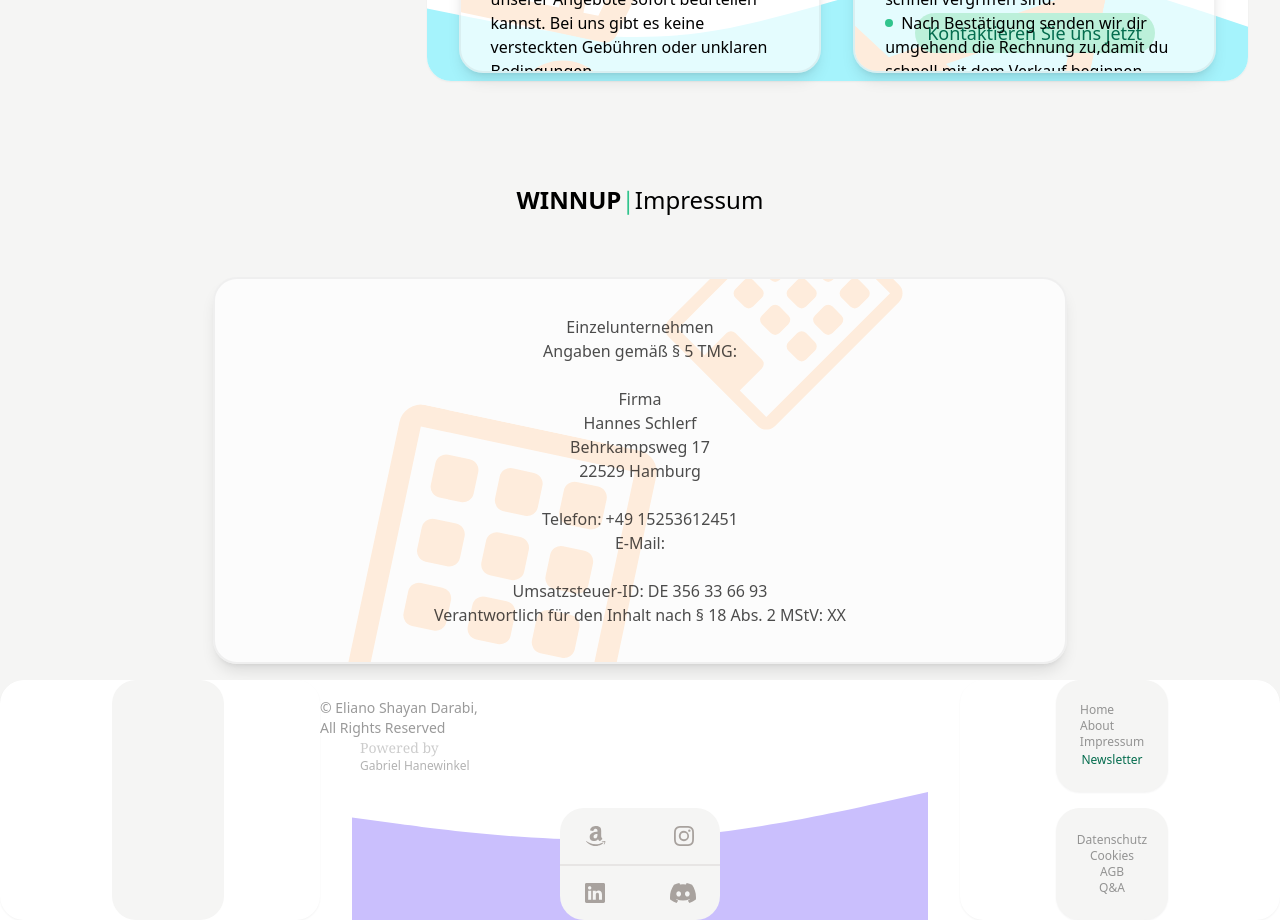
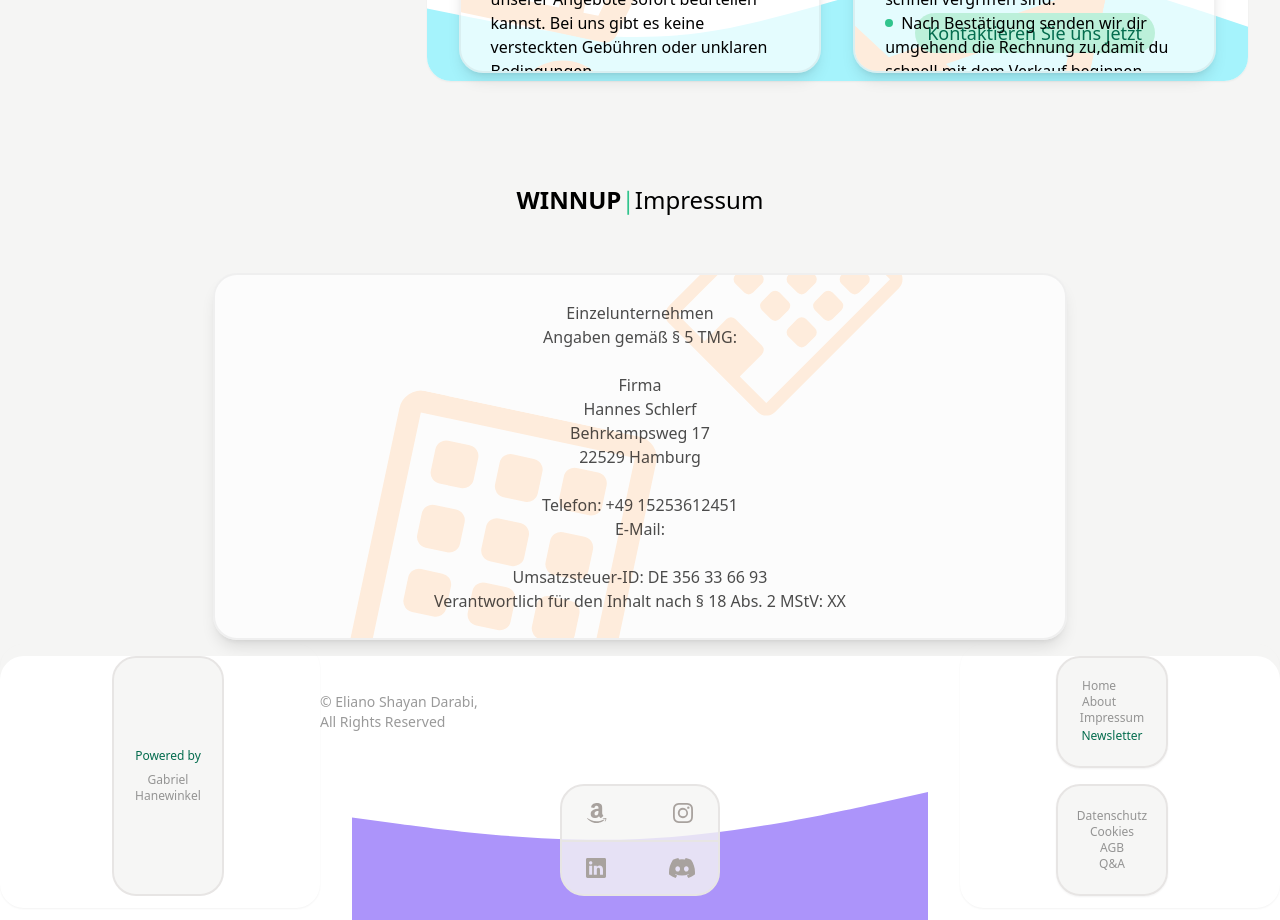
Before and after one commit to lostboyemilio444/ESD-Industries, an Angular app: page / in a window 1280 px wide. Shown: the part 1480-2400 px from the top of the page. Built offline with nearby package versions, Linux system fonts and the light colour scheme.

Commit message:
Fixing imppressum and overflow web page

```diff
--- a/src/app/home/home.component.html
+++ b/src/app/home/home.component.html
@@ -59,18 +59,18 @@ class="flex flex-col justify-center items-center w-screen h-screen
         <img class="md:hidden block" src="../../assets/img/goods-delivery-warehouse.png"/>
     </div>
 
-       <div class="flex flex-col justify-center relative rounded-3xl shadow-lg w-96 h-44  overflow-hidden block md:hidden bg-white  dark:bg-stone-900 ">
-                <svg xmlns="http://www.w3.org/2000/svg" class="absolute h-60 top-0 z-0" viewBox="0 0 1440 320"><path fill="#00cba9" class="fill-purple-500" fill-opacity="1" d="M0,96L34.3,133.3C68.6,171,137,245,206,266.7C274.3,288,343,256,411,224C480,192,549,160,617,144C685.7,128,754,128,823,133.3C891.4,139,960,149,1029,128C1097.1,107,1166,53,1234,53.3C1302.9,53,1371,107,1406,133.3L1440,160L1440,0L1405.7,0C1371.4,0,1303,0,1234,0C1165.7,0,1097,0,1029,0C960,0,891,0,823,0C754.3,0,686,0,617,0C548.6,0,480,0,411,0C342.9,0,274,0,206,0C137.1,0,69,0,34,0L0,0Z">
+       <div class="flex flex-col justify-center relative rounded-3xl shadow-lg w-96 h-40  overflow-hidden block md:hidden bg-white mb-2 dark:bg-stone-900 ">
+                <svg xmlns="http://www.w3.org/2000/svg" class="absolute h-60 top-0 z-0" viewBox="0 0 1440 320"><path fill="#00cba9" class="dark:fill-purple-600 fill-purple-400" fill-opacity="1" d="M0,96L34.3,133.3C68.6,171,137,245,206,266.7C274.3,288,343,256,411,224C480,192,549,160,617,144C685.7,128,754,128,823,133.3C891.4,139,960,149,1029,128C1097.1,107,1166,53,1234,53.3C1302.9,53,1371,107,1406,133.3L1440,160L1440,0L1405.7,0C1371.4,0,1303,0,1234,0C1165.7,0,1097,0,1029,0C960,0,891,0,823,0C754.3,0,686,0,617,0C548.6,0,480,0,411,0C342.9,0,274,0,206,0C137.1,0,69,0,34,0L0,0Z">
 
                 </path></svg>
                 <div class="flex flex-row justify-center md:justify-start w-full pb-2 mt-2 md:mt-2 z-10">
-                    <h1 class="text-white md:text-black/70 dark:text-white/70 font-light text-md md:text-xl w-4/5 md:w-full text-center">
+                    <h1 class="text-white md:text-black/70 dark:text-white/90 font-light text-md md:text-xl w-4/5 md:w-full text-center">
                         Wir bieten hochwertige Markenware zu attraktiven Preisen an, mit denen du profitabel auf Marktplätzen wie Amazon verkaufen kannst.
                     </h1>
                  </div>
-                <div class="flex flex-row justify-center md:justify-start w-full mt-2  md:mt-5">
-                    <a routerLink="contactme" class="flex flex-row w-52 wmd:w-60 h-8 md:h-10 z-20 rounded-3xl justify-center items-center bg-green-200 dark:bg-gradient-to-r dark:from-lime-400 dark:to-green-400  ease-in-out duration-200 hover:scale-110  ">
-                            <h1 class="text-black  dark:font-semibold dark:bg-clip-text dark:text-transparent  dark:bg-stone-800 text-center text-md md:text-lg ">
+                <div class="flex flex-row justify-center md:justify-start w-full   md:mt-5">
+                    <a routerLink="contactme" class="flex flex-row w-52 wmd:w-60 h-8  md:h-10 z-20 rounded-3xl justify-center items-center bg-white dark:bg-stone-900  ease-in-out duration-200 hover:scale-110  ">
+                            <h1 class="text-black dark:text-white/90   dark:bg-stone-900 text-center text-md md:text-lg ">
                                 Kontaktieren Sie uns jetzt
                             </h1>
                         </a>
--- a/src/app/impressum/impressum.component.html
+++ b/src/app/impressum/impressum.component.html
@@ -1,4 +1,4 @@
-<div class="flex flex-col justify-center items-center w-screen h-screen  bg-stone-100 dark:bg-stone-950 z-20 gap-4">
+<div class="flex flex-col justify-center items-center w-screen h-screen  bg-stone-100 dark:bg-stone-950 z-20 gap-4 overflow-hidden">
     <div class="flex flex-col w-5/6 h-1/6 md:block hidden justify-center items-center mt-10 md:mt-16 gap-4">
         <div class="flex flex-row justify-center items-center ">
             <h1 class="text-black dark:text-white font-bold text-xl md:text-2xl font-sans">
@@ -115,31 +115,32 @@
 
         <div class="flex relative flex-row justify-center items-center  md:rounded-t-3xl  w-full h-full  bg-white dark:bg-stone-900 z-20   ">
             <svg xmlns="http://www.w3.org/2000/svg" class="  absolute h-32 bottom-0 object-cover " viewBox="0 0 1440 320">
-                <path fill="#5020ca" class="dark:fill-purple-600 fill-purple-300" fill-opacity="1" d="M0,64L120,80C240,96,480,128,720,117.3C960,107,1200,53,1320,26.7L1440,0L1440,320L1320,320C1200,320,960,320,720,320C480,320,240,320,120,320L0,320Z"></path>
+                <path fill="#5020ca" class="dark:fill-purple-600 fill-purple-400" fill-opacity="1" d="M0,64L120,80C240,96,480,128,720,117.3C960,107,1200,53,1320,26.7L1440,0L1440,320L1320,320C1200,320,960,320,720,320C480,320,240,320,120,320L0,320Z"></path>
             </svg>
 
 
-            <div class="flex flex-col justify-center items-center z-10  w-1/4  h-full shadow-sm rounded-3xl gap-4 ">
-                <div class="flex flex-col justify-center items-center  w-28 ml-4  h-60 z-10   bg-stone-100  dark:bg-stone-950 rounded-3xl">
-                </div>
+            <div class="flex flex-col justify-center items-center z-10  w-1/4 mb-6  h-full shadow-sm rounded-3xl gap-4  ">
+                    <div class="flex flex-col justify-center items-center  w-28 ml-4  h-60 z-10   bg-stone-100/90 border-solid border-2 border-stone-200 dark:border-stone-800  dark:bg-stone-950/80 rounded-3xl">
+                        <h1 class="text-green-700  dark:text-green-400 text-center w-full  text-xs  dark:hover:text-white p-1">
+                            Powered by
+                        </h1>
+
+
+                        <h1 class="text-black/40 dark:text-white/70 text-center w-full  text-xs hover:text-green-400 dark:hover:text-white p-1">
+                                Gabriel Hanewinkel
+                        </h1>
+                    </div>
             </div>
-         <div class="flex flex-col justify-center items-center z-10 w-2/4 h-full gap-4 ">
+         <div class="flex flex-col justify-center items-center z-10 w-2/4 h-full mb-6 gap-4 ">
                 <div class="flex flex-col justify-center w-full h-28">
                                 <h1 class="text-black/40 dark:text-white/40 font-light text-xs md:text-sm font-sans ml-10 md:ml-0 text-left ">
                                     © Eliano Shayan Darabi, <br>All Rights Reserved
                                 </h1>
 
-                                <h1 class="text-black/20 dark:text-white/20 ml-10 font-extralight text-xs md:text-sm text-left font-serif  w-full">
-                                    Powered by
-                                </h1>
 
-
-                                    <h1 class="text-black/30 dark:text-white/30 w-full text-left ml-10 font-extralight text-xs  hover:text-green-400 ">
-                                        Gabriel Hanewinkel
-                                    </h1>
                 </div>
 
-                <div class="flex flex-col justify-center items-center  w-40  h-28 z-10   bg-stone-100  dark:bg-stone-950 rounded-3xl">
+                <div class="flex flex-col justify-center items-center  w-40  h-28 z-10   bg-stone-100/80 dark:bg-stone-950/90 border-solid border-2 border-stone-200 dark:border-stone-800 rounded-3xl">
                     <div class="flex row justify-around items-center w-full   h-1/2 gap-4">
                                     <a href="https://www.amazon.de/s?me=A24RN51NB8SZ0X&marketplaceID=A1PA6795UKMFR9">
                                         <svg xmlns="http://www.w3.org/2000/svg" width="20" height="20" fill="currentColor" class="bi bi-amazon  fill-stone-400 hover:fill-green-400" viewBox="0 0 16 16">
@@ -172,8 +173,8 @@
           </div>
 
         </div>
-        <div class="flex flex-col justify-center items-center z-10  w-1/4  h-full shadow-sm rounded-3xl gap-4 ">
-            <div class="flex flex-col justify-center items-center z-10  w-28  h-28 mr-4 shadow-sm rounded-3xl bg-stone-100 dark:bg-stone-950">
+        <div class="flex flex-col justify-center items-center z-10  w-1/4 mb-6 h-full shadow-sm rounded-3xl gap-4 ">
+            <div class="flex flex-col justify-center items-center z-10  w-28  h-28 mr-4 shadow-sm rounded-3xl bg-stone-100/90 dark:bg-stone-950/80 border-solid border-2 border-stone-200 dark:border-stone-800">
                 <a id="home-nav"  class="text-black/40 dark:text-white/70 text-left w-full ml-12   text-xs hover:text-green-400 dark:hover:text-white" routerLink="" href="#home">
                     Home
                 </a>
@@ -189,7 +190,7 @@
                     </a>
                  </button>
             </div>
-            <div class="flex flex-col justify-center items-center z-10  w-28  h-28 mr-4 shadow-sm rounded-3xl bg-stone-100 dark:bg-stone-950">
+            <div class="flex flex-col justify-center items-center z-10  w-28  h-28 mr-4 shadow-sm rounded-3xl bg-stone-100/90 dark:bg-stone-950/80 border-solid border-2 border-stone-200 dark:border-stone-800">
                 <a id="home-nav"  class="text-black/40 dark:text-white/70 text-center w-full  text-xs hover:text-green-400 dark:hover:text-white" routerLink="" href="#home">
                     Datenschutz
                 </a>
--- a/src/app/navbar/navbar.component.html
+++ b/src/app/navbar/navbar.component.html
@@ -134,10 +134,10 @@
     </div>
     <div class="flex flex-col justify-center items-center text-right mt-16 gap-4 rounded-3xl bg-white shadow-sm dark:bg-stone-900 w-5/6 h-2/3">
 
-        <div class="w-36 h-36 rounded-3xl relativ flex flex-col justify-center items-center  overflow-hidden ease-in-out duration-200 hover:scale-110 shadow-md bg-gradient-to-r from-sky-500 to-blue-500"  (click)="NewsletterOpen()">
+        <div class="w-36 h-36 rounded-3xl relativ flex flex-col justify-center items-center  overflow-hidden ease-in-out duration-200 hover:scale-110 shadow-md bg-gradient-to-r from-sky-500 to-blue-500 border-solid border-2 border-blue-300 dark:border-blue-600"  (click)="NewsletterOpen()">
 
             <svg xmlns="http://www.w3.org/2000/svg" class=" rotate-90  z-20 h-44 object-cover " viewBox="0 0 1440 320">
-                <path fill="#e70033" class="dark:fill-blue-600 fill-blue-300" fill-opacity="1" d="M0,32L120,74.7C240,117,480,203,720,229.3C960,256,1200,224,1320,208L1440,192L1440,320L1320,320C1200,320,960,320,720,320C480,320,240,320,120,320L0,320Z"></path>
+                <path fill="#e70033" class="dark:fill-blue-600 fill-blue-600" fill-opacity="1" d="M0,32L120,74.7C240,117,480,203,720,229.3C960,256,1200,224,1320,208L1440,192L1440,320L1320,320C1200,320,960,320,720,320C480,320,240,320,120,320L0,320Z"></path>
             </svg>
             <!-- <div id="body" class="absolute  hidden dark:block items-cente w-36 h-36 rounded-3xl z-0 object-cover">
 
@@ -147,7 +147,7 @@
             </div>     -->
             <!-- <img class=" absolute  items-cente w-36 h-36 rounded-3xl z-0 object-cover blur-sm" src="../../assets/img/side-view-friends-without-masks.jpg"/> -->
             <div class="flex flex-col absolute justify-center w-32 h-32 text-center z-30 ">
-                <h1 class="text-right font-light text-xl  text-white/80 p-1 ">
+                <h1 class="text-center font-light text-xl  text-white/80 p-1 ">
                 Sei immer Up to date mit userem
                 <a class="font-semibold text-white text-xl">
                     Newsletter
@@ -158,10 +158,10 @@
 
         </div>
         <!-- underline decoration-green-400 underline-offset-2 decoration-4 -->
-        <div class="w-36 h-36 rounded-3xl relativ flex flex-col justify-center items-center overflow-hidden ease-in-out duration-200 bg-gradient-to-r from-purple-500 to-pink-500 hover:scale-110  shadow-md">
+        <div class="w-36 h-36 rounded-3xl relativ flex flex-col justify-center items-center overflow-hidden ease-in-out duration-200 bg-gradient-to-r from-purple-500 to-pink-500 hover:scale-110 border-solid border-2 border-purple-300 dark:border-purple-600 shadow-md">
 
             <svg xmlns="http://www.w3.org/2000/svg" class=" z-20 rotate-90 h-32 mr-24 object-cover " viewBox="0 0 1440 320">
-                <path fill="#5020ca" class="dark:fill-purple-600 fill-purple-300" fill-opacity="1" d="M0,64L120,80C240,96,480,128,720,117.3C960,107,1200,53,1320,26.7L1440,0L1440,320L1320,320C1200,320,960,320,720,320C480,320,240,320,120,320L0,320Z"></path>
+                <path fill="#5020ca" class="dark:fill-purple-600 fill-purple-600" fill-opacity="1" d="M0,64L120,80C240,96,480,128,720,117.3C960,107,1200,53,1320,26.7L1440,0L1440,320L1320,320C1200,320,960,320,720,320C480,320,240,320,120,320L0,320Z"></path>
             </svg>
                 <!-- <img class=" absolute  items-cente w-36 h-36 rounded-3xl z-0 object-cover" src="../../assets/img/group-creative-people-analyzing-result-work.jpg"/> -->
                 <!-- <div id="body" class="absolute  items-cente w-36 h-36 rounded-3xl z-0 object-cover">
@@ -170,12 +170,12 @@
                 <div id="bodybluewhite" class="absolute block dark:hidden items-cente w-36 h-36 rounded-3xl z-0 object-cover">
 
                 </div>     -->
-                <div class="flex flex-col absolute justify-center w-32 h-32 text-right z-30 ">
-                    <h1 class="text-right font-light text-xl  text-white/80 p-1 ">
-                       Sprich mit uns in unserer <a class="font-semibold text-white text-xl">
+                <div class="flex flex-col absolute justify-center w-32 h-32 text-center z-30 ">
+                    <h1 class="text-cemter font-light text-xl  text-white/80 p-1 ">
+                      Werd teil unserer <a class="font-semibold text-white text-xl">
                         Discord
                        </a>
-                       gruppe
+                       comunity
                     </h1>
                 </div>
         </div>
```
